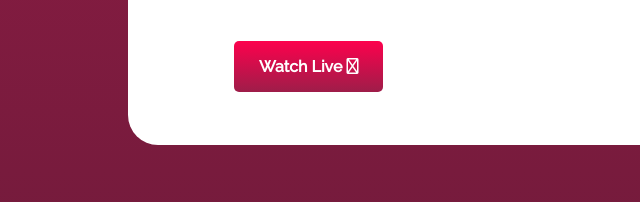
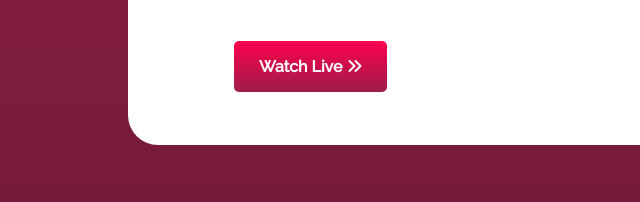
Before and after one commit to abdulahad-dev/world-cup-2022, a plain HTML site: page upcoming-match.html in a window 1280 px wide. Shown: the part 598-800 px from the top of the page, 0-640 px from the left. Drawn offline with Linux system fonts and the light colour scheme.

Commit message:
again animation customize

```diff
--- a/upcoming-match.html
+++ b/upcoming-match.html
@@ -28,8 +28,8 @@
                         classical Latin literature from 45 BC, making it over 2000 years old.</p>
                     <div class="watch-live-btn">
                         <a class="hvr-icon-wobble-horizontal" target="_blank"
-                            href="https://www.fifa.com/fifaplus/en/tournaments/mens/worldcup/qatar2022">Watch Live <i
-                                class="fa-regular fa-angle-right hvr-icon"></i></a>
+                            href="https://www.fifa.com/fifaplus/en/tournaments/mens/worldcup/qatar2022">Watch Live
+                            <span><i class="fa-solid fa-angles-right hvr-icon"></i></span></a>
                     </div>
                 </div>
                 <div class="world-cup-banner-player">
```
